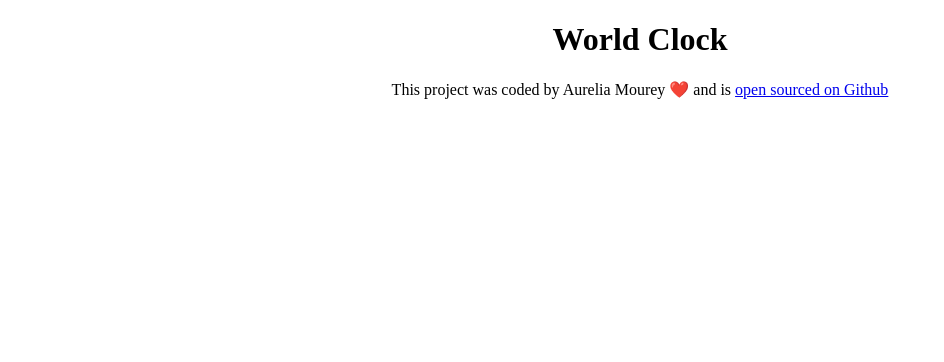
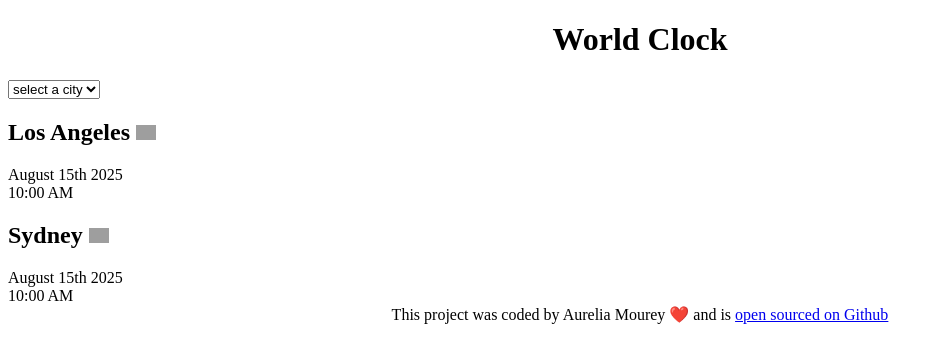
Before and after one commit to AureliaM-c/World-Clock, a plain HTML site: page index.html in a window 1280 px wide. Shown: the whole page, without its empty margins (0-944 px from the left). Drawn offline with Linux system fonts and the light colour scheme; grey boxes are pictures that could not be loaded.

Commit message:
Added the basic HTML

```diff
--- a/index.html
+++ b/index.html
@@ -7,8 +7,34 @@
     <title>World-Clock by Aurelia Mourey</title>
   </head>
   <body>
-    <h1>World Clock</h1>
-
+    <div class="container">
+      <h1>World Clock</h1>
+      <select>
+        <option value="">select a city</option>
+        <option value="Europe/Paris">Paris</option>
+        <option value="Europe/London">London</option>
+        <option value="America/New_York">New York</option>
+        <option value="Auckland">Auckland</option>
+      </select>
+      <div class="city">
+        <h2>
+          Los Angeles
+          <img src="https://flagcdn.com/w40/us.png" alt="USA Flag" width="20" />
+        </h2>
+        <div class="date">August 15th 2025</div>
+        <div class="time">10:00 AM</div>
+        <h2>
+          Sydney
+          <img
+            src="https://flagcdn.com/w40/au.png"
+            alt="Australia Flag"
+            width="20"
+          />
+        </h2>
+        <div class="date">August 15th 2025</div>
+        <div class="time">10:00 AM</div>
+      </div>
+    </div>
     <footer>
       This project was coded by Aurelia Mourey ❤️ and is
       <a href="https://github.com/AureliaM-c/World-Clock" target="_blank">
```
